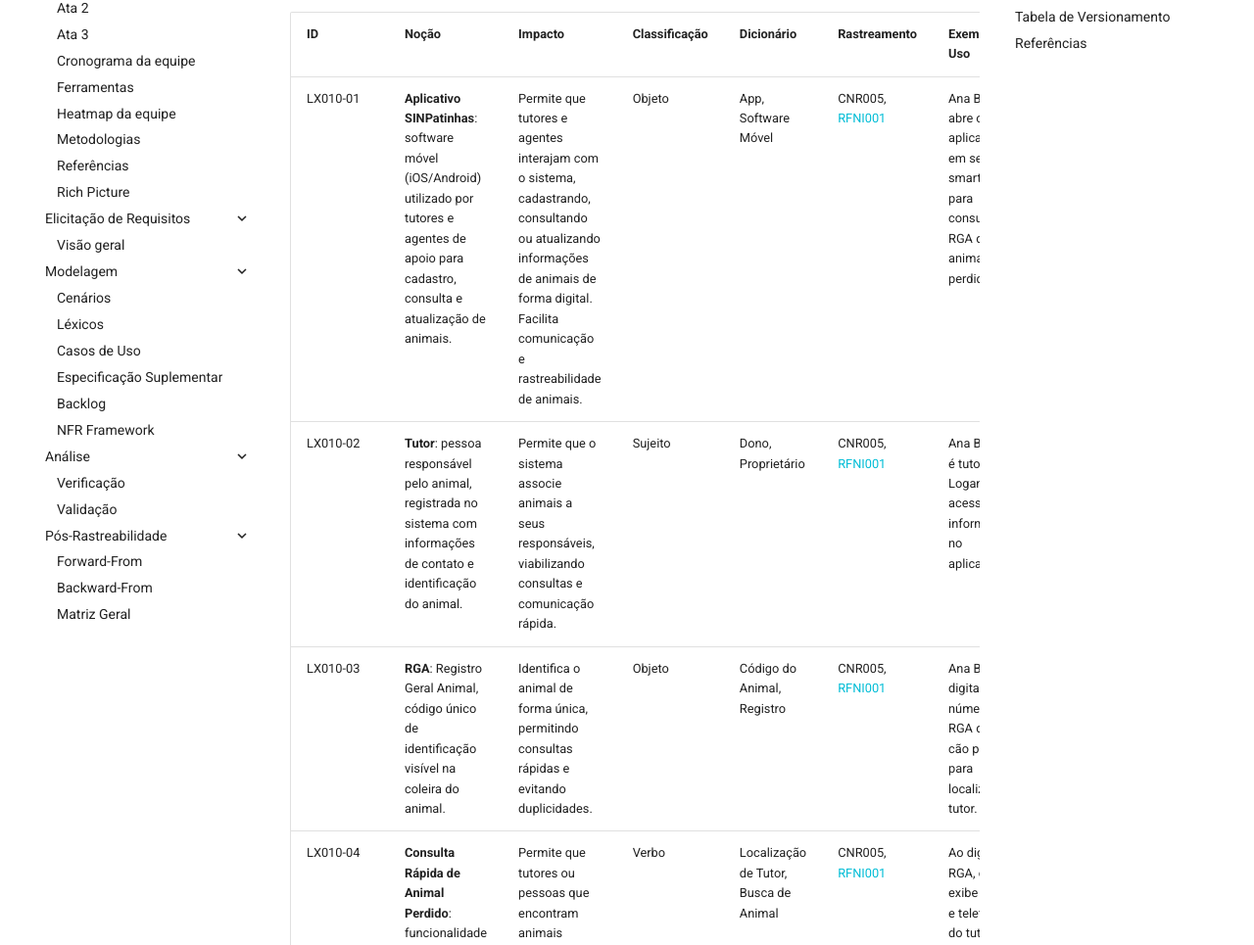
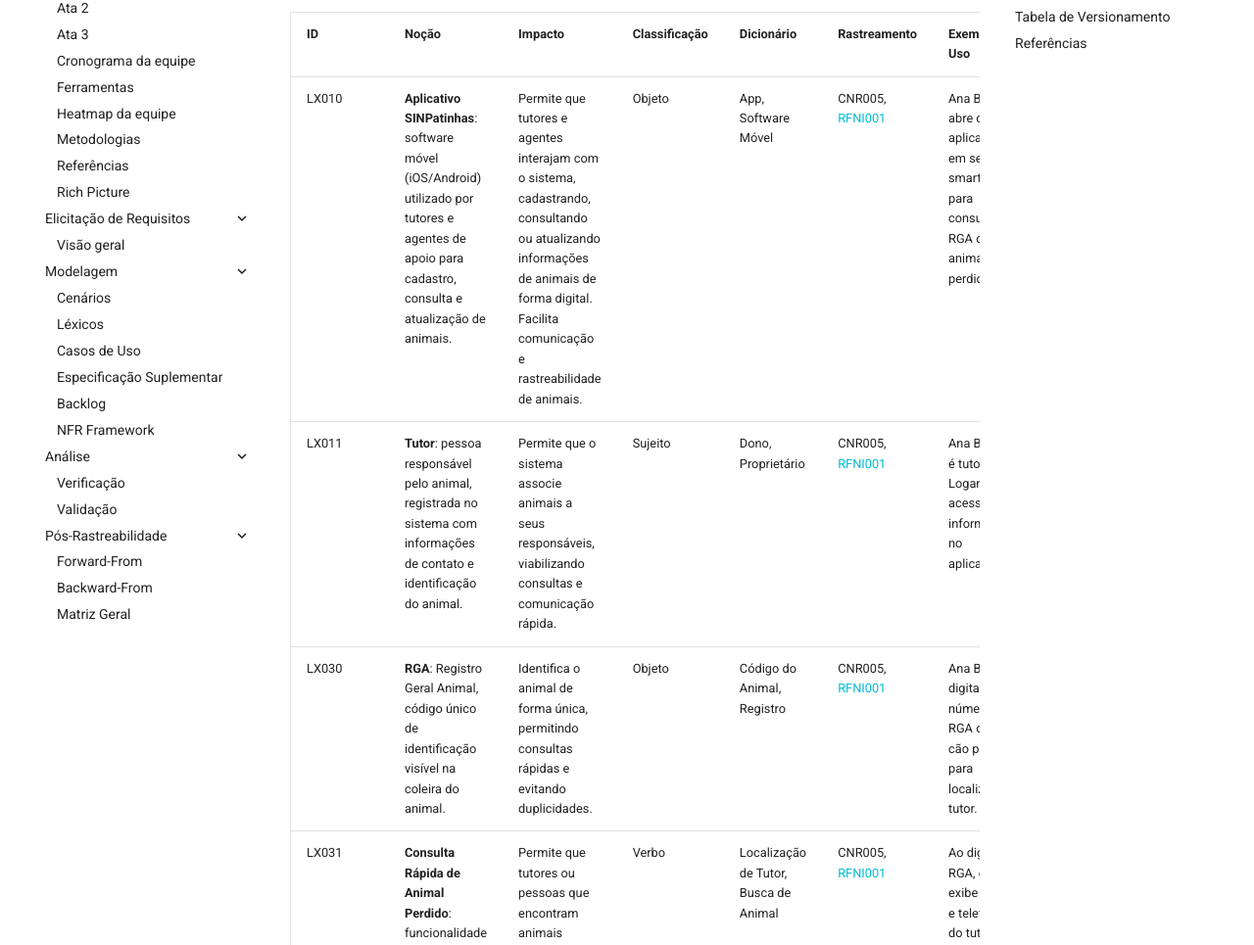
Before and after one commit to Requisitos-de-Software/2025.2-SinPatinhas, an MkDocs documentation site: the page built from docs/modelagem/gravacoes/pedro/lexicos.md, in a window 1280 px wide and 1400 px high. Shown: the part 310-1275 px from the top of the window at 98% size. Built offline with MkDocs 1.6.1 and Material for MkDocs 9.7.7, drawn with Linux system fonts in a browser that asks for light colours; comment, search, counter and statistics services are not loaded; some of the changed text lies outside the part shown.

Commit message:
Entrega final

````diff
--- a/docs/modelagem/gravacoes/pedro/lexicos.md
+++ b/docs/modelagem/gravacoes/pedro/lexicos.md
@@ -6,11 +6,11 @@
 
 | **ID** | **Noção** | **Impacto** | **Classificação** | **Dicionário** | **Rastreamento** | **Exemplo de Uso** |
 |--------|-----------|-------------|------------------|----------------|-----------------|------------------|
-| LX010-01 | **Aplicativo SINPatinhas**: software móvel (iOS/Android) utilizado por tutores e agentes de apoio para cadastro, consulta e atualização de animais. | Permite que tutores e agentes interajam com o sistema, cadastrando, consultando ou atualizando informações de animais de forma digital. Facilita comunicação e rastreabilidade de animais. | Objeto | App, Software Móvel | CNR005, [RFNI001](../elicitacao/tecnicas_elicitacao/requisitos_elicitados.md#rfni001) | Ana Beatriz abre o aplicativo em seu smartphone para consultar o RGA de um animal perdido. |
-| LX010-02 | **Tutor**: pessoa responsável pelo animal, registrada no sistema com informações de contato e identificação do animal. | Permite que o sistema associe animais a seus responsáveis, viabilizando consultas e comunicação rápida. | Sujeito | Dono, Proprietário | CNR005, [RFNI001](../elicitacao/tecnicas_elicitacao/requisitos_elicitados.md#rfni001) | Ana Beatriz é tutor de Logan e acessa suas informações no aplicativo. |
-| LX010-03 | **RGA**: Registro Geral Animal, código único de identificação visível na coleira do animal. | Identifica o animal de forma única, permitindo consultas rápidas e evitando duplicidades. | Objeto | Código do Animal, Registro | CNR005, [RFNI001](../elicitacao/tecnicas_elicitacao/requisitos_elicitados.md#rfni001) | Ana Beatriz digita o número do RGA de um cão perdido para localizar o tutor. |
-| LX010-04 | **Consulta Rápida de Animal Perdido**: funcionalidade do app que permite localizar o tutor do animal via RGA. | Permite que tutores ou pessoas que encontram animais identifiquem rapidamente o responsável, agilizando devoluções. | Verbo | Localização de Tutor, Busca de Animal | CNR005, [RFNI001](../elicitacao/tecnicas_elicitacao/requisitos_elicitados.md#rfni001) | Ao digitar o RGA, o app exibe nome e telefone do tutor. |
-| LX010-05 | **Chamada Telefônica via App**: ação de iniciar ligação para o tutor diretamente pelo aplicativo. | Facilita a comunicação imediata entre quem encontra o animal e o tutor, agilizando devoluções. | Verbo | Ligação pelo App, Contato Telefônico | CNR005, [RFNI001](../elicitacao/tecnicas_elicitacao/requisitos_elicitados.md#rfni001) | Ana Beatriz toca no número dentro do app e entra em contato com o tutor. |
+| LX010 | **Aplicativo SINPatinhas**: software móvel (iOS/Android) utilizado por tutores e agentes de apoio para cadastro, consulta e atualização de animais. | Permite que tutores e agentes interajam com o sistema, cadastrando, consultando ou atualizando informações de animais de forma digital. Facilita comunicação e rastreabilidade de animais. | Objeto | App, Software Móvel | CNR005, [RFNI001](../elicitacao/tecnicas_elicitacao/requisitos_elicitados.md#rfni001) | Ana Beatriz abre o aplicativo em seu smartphone para consultar o RGA de um animal perdido. |
+| LX011 | **Tutor**: pessoa responsável pelo animal, registrada no sistema com informações de contato e identificação do animal. | Permite que o sistema associe animais a seus responsáveis, viabilizando consultas e comunicação rápida. | Sujeito | Dono, Proprietário | CNR005, [RFNI001](../elicitacao/tecnicas_elicitacao/requisitos_elicitados.md#rfni001) | Ana Beatriz é tutor de Logan e acessa suas informações no aplicativo. |
+| LX030 | **RGA**: Registro Geral Animal, código único de identificação visível na coleira do animal. | Identifica o animal de forma única, permitindo consultas rápidas e evitando duplicidades. | Objeto | Código do Animal, Registro | CNR005, [RFNI001](../elicitacao/tecnicas_elicitacao/requisitos_elicitados.md#rfni001) | Ana Beatriz digita o número do RGA de um cão perdido para localizar o tutor. |
+| LX031 | **Consulta Rápida de Animal Perdido**: funcionalidade do app que permite localizar o tutor do animal via RGA. | Permite que tutores ou pessoas que encontram animais identifiquem rapidamente o responsável, agilizando devoluções. | Verbo | Localização de Tutor, Busca de Animal | CNR005, [RFNI001](../elicitacao/tecnicas_elicitacao/requisitos_elicitados.md#rfni001) | Ao digitar o RGA, o app exibe nome e telefone do tutor. |
+| LX032 | **Chamada Telefônica via App**: ação de iniciar ligação para o tutor diretamente pelo aplicativo. | Facilita a comunicação imediata entre quem encontra o animal e o tutor, agilizando devoluções. | Verbo | Ligação pelo App, Contato Telefônico | CNR005, [RFNI001](../elicitacao/tecnicas_elicitacao/requisitos_elicitados.md#rfni001) | Ana Beatriz toca no número dentro do app e entra em contato com o tutor. |
 
 ---
 
@@ -18,12 +18,10 @@
 
 | **ID** | **Noção** | **Impacto** | **Classificação** | **Dicionário** | **Rastreamento** | **Exemplo de Uso** |
 |--------|-----------|-------------|------------------|----------------|-----------------|------------------|
-| LX011-01 | **Ficha do Animal**: conjunto de informações sobre um animal (identificação, vacinação, histórico, fotos) armazenadas no app. | Permite que tutores e agentes tenham acesso detalhado e confiável ao histórico e status do animal. | Objeto | Perfil do Animal, Registro do Animal | CNR006, [RFNI002](../elicitacao/tecnicas_elicitacao/requisitos_elicitados.md#rfni002) | Ana Beatriz acessa a ficha de Logan para verificar vacinas. |
-| LX011-02 | **Disponibilizar Offline**: funcionalidade que permite salvar dados do animal localmente no smartphone para uso sem internet. | Garante acesso a informações essenciais mesmo sem conexão, evitando perda de dados ou indisponibilidade de informações. | Verbo | Salvar Offline, Download de Dados | CNR006, [RFNI002](../elicitacao/tecnicas_elicitacao/requisitos_elicitados.md#rfni002) | Antes da viagem, Ana Beatriz salva a ficha de Logan no dispositivo. |
-| LX011-03 | **Acesso Offline**: operação de visualizar informações previamente salvas sem conexão ativa. | Permite consultas em locais sem internet, garantindo continuidade das operações e segurança da informação. | Verbo | Visualização Offline, Consulta Offline | CNR006, [RFNI002](../elicitacao/tecnicas_elicitacao/requisitos_elicitados.md#rfni002) | Na chácara, Ana Beatriz abre a ficha de Logan mesmo sem sinal. |
-| LX011-04 | **Mensagem de Erro Sem Conexão**: alerta exibido quando o app não consegue acessar dados online. | Informa ao usuário a impossibilidade de acessar dados não salvos offline, prevenindo confusão ou ações incorretas. | Objeto | Alerta de Falta de Conexão, Notificação Offline | CNR006, [RFNI002](../elicitacao/tecnicas_elicitacao/requisitos_elicitados.md#rfni002) | Ao tentar abrir a ficha sem ter salvo offline, o app exibe: "Sem conexão com a internet. Conecte-se a uma rede para acessar os dados." |
-
-```
+| LX033 | **Ficha do Animal**: conjunto de informações sobre um animal (identificação, vacinação, histórico, fotos) armazenadas no app. | Permite que tutores e agentes tenham acesso detalhado e confiável ao histórico e status do animal. | Objeto | Perfil do Animal, Registro do Animal | CNR006, [RFNI002](../elicitacao/tecnicas_elicitacao/requisitos_elicitados.md#rfni002) | Ana Beatriz acessa a ficha de Logan para verificar vacinas. |
+| LX034 | **Disponibilizar Offline**: funcionalidade que permite salvar dados do animal localmente no smartphone para uso sem internet. | Garante acesso a informações essenciais mesmo sem conexão, evitando perda de dados ou indisponibilidade de informações. | Verbo | Salvar Offline, Download de Dados | CNR006, [RFNI002](../elicitacao/tecnicas_elicitacao/requisitos_elicitados.md#rfni002) | Antes da viagem, Ana Beatriz salva a ficha de Logan no dispositivo. |
+| LX035 | **Acesso Offline**: operação de visualizar informações previamente salvas sem conexão ativa. | Permite consultas em locais sem internet, garantindo continuidade das operações e segurança da informação. | Verbo | Visualização Offline, Consulta Offline | CNR006, [RFNI002](../elicitacao/tecnicas_elicitacao/requisitos_elicitados.md#rfni002) | Na chácara, Ana Beatriz abre a ficha de Logan mesmo sem sinal. |
+| LX036 | **Mensagem de Erro Sem Conexão**: alerta exibido quando o app não consegue acessar dados online. | Informa ao usuário a impossibilidade de acessar dados não salvos offline, prevenindo confusão ou ações incorretas. | Objeto | Alerta de Falta de Conexão, Notificação Offline | CNR006, [RFNI002](../elicitacao/tecnicas_elicitacao/requisitos_elicitados.md#rfni002) | Ao tentar abrir a ficha sem ter salvo offline, o app exibe: "Sem conexão com a internet. Conecte-se a uma rede para acessar os dados." |
 
 ## Tabela de Contribuição
 
````
Also changed, not shown: docs/entrega_final/entrega_final.md (+2 -2 lines).
